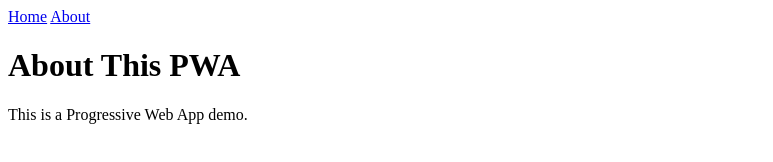
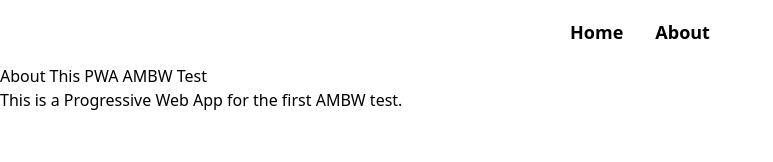
Before and after one commit to JeffryH31/tes1-ambw, a plain HTML site: page about.html in a window 1280 px wide. Shown: the whole page, without its empty margins (0-773 px from the left). Drawn offline with nearby package versions, Linux system fonts and the light colour scheme.

Commit message:
fix: add tailwind cdn

```diff
--- a/about.html
+++ b/about.html
@@ -5,6 +5,7 @@
     <meta charset="UTF-8">
     <meta name="viewport" content="width=device-width, initial-scale=1.0">
     <title>About</title>
+    <script src="https://cdn.jsdelivr.net/npm/@tailwindcss/browser@4"></script>
 </head>
 
 <body>
@@ -12,8 +13,8 @@
         <a href="index.html" class="font-bold text-lg max-sm:text-base">Home</a>
         <a href="about.html" class="font-bold text-lg max-sm:text-base">About</a>
     </nav>
-    <h1>About This PWA</h1>
-    <p>This is a Progressive Web App demo.</p>
+    <h1>About This PWA AMBW Test</h1>
+    <p>This is a Progressive Web App for the first AMBW test.</p>
 </body>
 
 </html>
```
Also changed, not shown: offline.html (+2 -1 lines).
